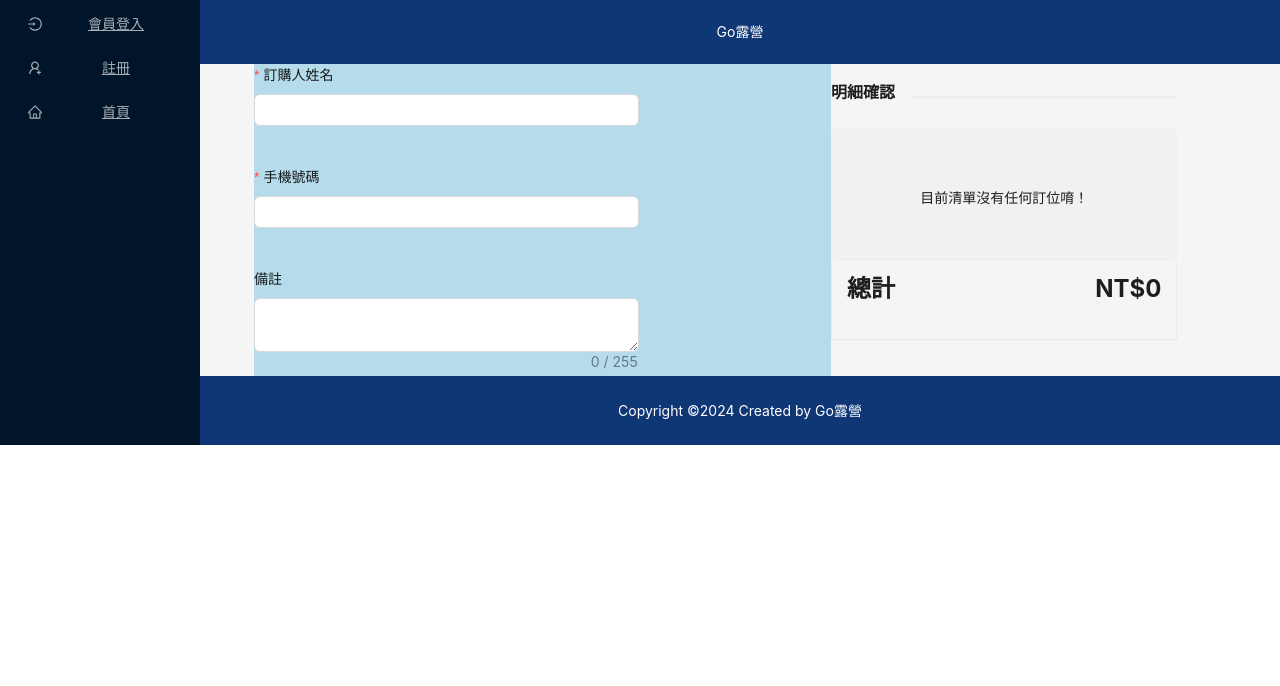
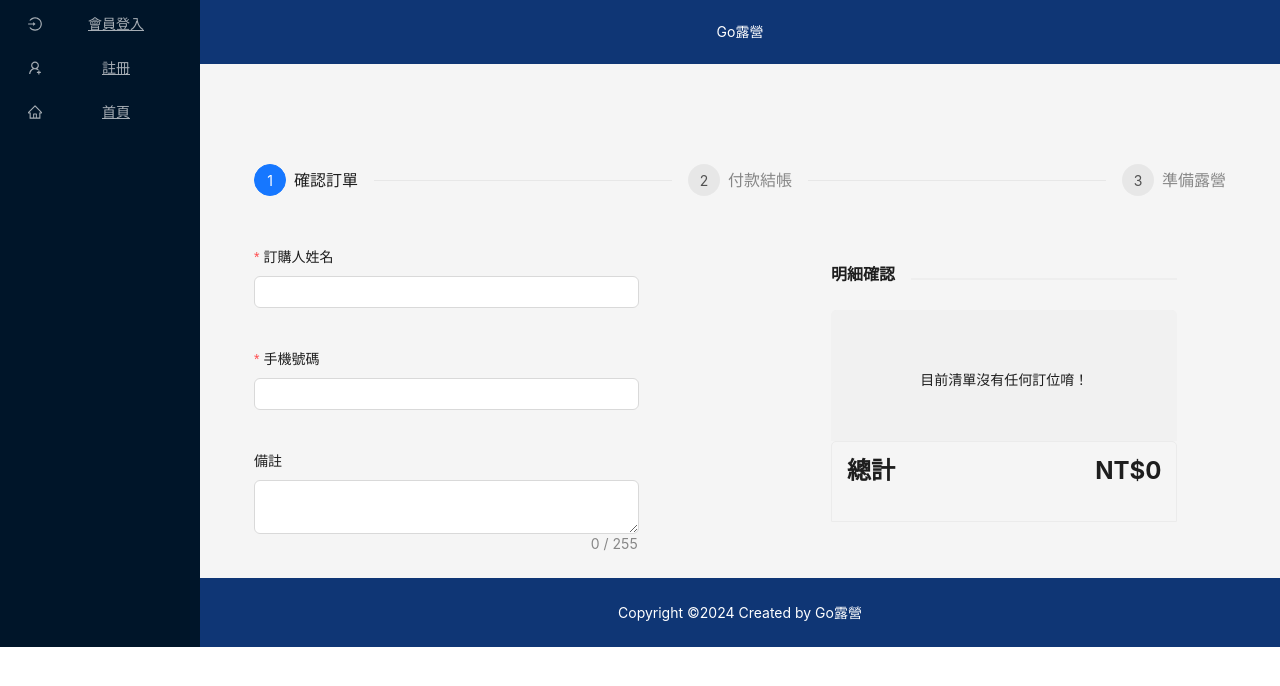
Before and after one commit to solodreamer/Camping, a React (Create React App) app: page /#/checkout-confirm in a window 1280 px wide. Shown: the top 686 px of the page. Built offline with nearby package versions, Linux system fonts and the light colour scheme.

Commit message:
feat(): 新增結帳步驟元件，調整結帳確認頁面樣式

```diff
--- /dev/null
+++ b/src/module/steps-confirm.css
@@ -0,0 +1,3 @@
+.content-style {
+    margin: 80px 0px 50px;
+}
--- /dev/null
+++ b/src/module/steps-confirm.js
@@ -0,0 +1,19 @@
+import React from 'react';
+import { Steps } from 'antd';
+
+import './steps-confirm.css';
+
+function StepsConfirm({steps = [
+    {title: '確認訂單', content: '第一步驟'},
+    {title: '付款結帳', content: '第二步驟'},
+    {title: '準備露營', content: '第三步驟'}
+  ], currentStep = 0}) {
+
+    return (
+        <div className='content-style'>
+            <Steps current={currentStep} items={steps}></Steps>
+        </div>
+    );
+}
+
+export default StepsConfirm;
--- a/src/pages/checkout-confirm.css
+++ b/src/pages/checkout-confirm.css
@@ -13,7 +13,7 @@
     min-height: 120;
     line-height: 120px;
     width: 90%;
-    margin: 0 auto;
+    margin: 20px auto;
    }
 
    .siderStyle {
@@ -34,7 +34,7 @@
    }
 
    .contentCol1{
-    background-color: rgb(182, 220, 235);
+    /* background-color: rgb(182, 220, 235); */
    }
 
    .contentCol2{
--- a/src/pages/checkout-confirm.js
+++ b/src/pages/checkout-confirm.js
@@ -1,6 +1,6 @@
 import React, { useEffect, useState, useRef, useContext } from "react";
 import { Link, NavLink, useParams } from "react-router-dom";
-
+import dayjs from "dayjs";
 import {
   Layout,
   Menu,
@@ -20,6 +20,7 @@ import {
   Card,
   Form,
   Input,
+  Steps,
 } from "antd";
 
 import {
@@ -35,7 +36,7 @@ import { QueryFilter, ProFormDateRangePicker } from '@ant-design/pro-components'
 
 import "./checkout-confirm.css";
 import { api, setAuthToken } from "../api";
-import dayjs from "dayjs";
+import StepsConfirm from "../module/steps-confirm"
 
 //Antd元件屬性設定
 const { Header, Content, Footer, Sider } = Layout;
@@ -69,9 +70,10 @@ function CheckoutConfirm() {
     { key: "2", label: "註冊", icon: <UserAddOutlined />, path: "/register" },
     { key: "3", label: "首頁", icon: <HomeOutlined />, path: "/" },
   ];
+  // 定義狀態來儲存結帳步驟
+  const [currentStep, setCurrentStep] = useState(0);
 
   const { id } = useParams();
-  const [product, setProduct] = useState(null);
   const [campPhotosIndex, setCampPhotosIndex] = useState(0);
   const [campsitePhotosIndex, setCampsitePhotosIndex] = useState({});
   const [availableCampsite, setAvailableCampsite] = useState([]);
@@ -88,19 +90,6 @@ function CheckoutConfirm() {
   //定義狀態儲存是否禁用預定button
   const [isbookDisable, setBookDisable] = useState(true);
 
-  /**
-   * 取得營地資訊
-   * @param {*} id 營地ID
-   */
-  const getCampDetail = async (id) => {
-    const productRes = await api.get(`/v1/camps/${id}`);
-    if (productRes && productRes.data.success === true) {
-      setProduct(productRes.data.data);
-    }
-  };
-
-
-
   return (
     <Layout>
       <Sider className="siderStyle" breakpoint="md" collapsedWidth="0">
@@ -115,7 +104,8 @@ function CheckoutConfirm() {
       <Layout>
         <Header className="checkoutConfirm-headerStyle">Go露營</Header>
         <Content className="checkoutConfirm-contentStyle">
-          <Row className="contentRow">
+          <StepsConfirm currentStep={currentStep}/>
+          <Row className="contentRow" >
             <Col className="contentCol1" xs={24} sm={24} md={15} lg={15} xl={15}>
               <Form {...formItemLayout} name="confirmForm" layout="vertical" size="Large">
                 <Form.Item label="訂購人姓名" name="name" rules={[
```
